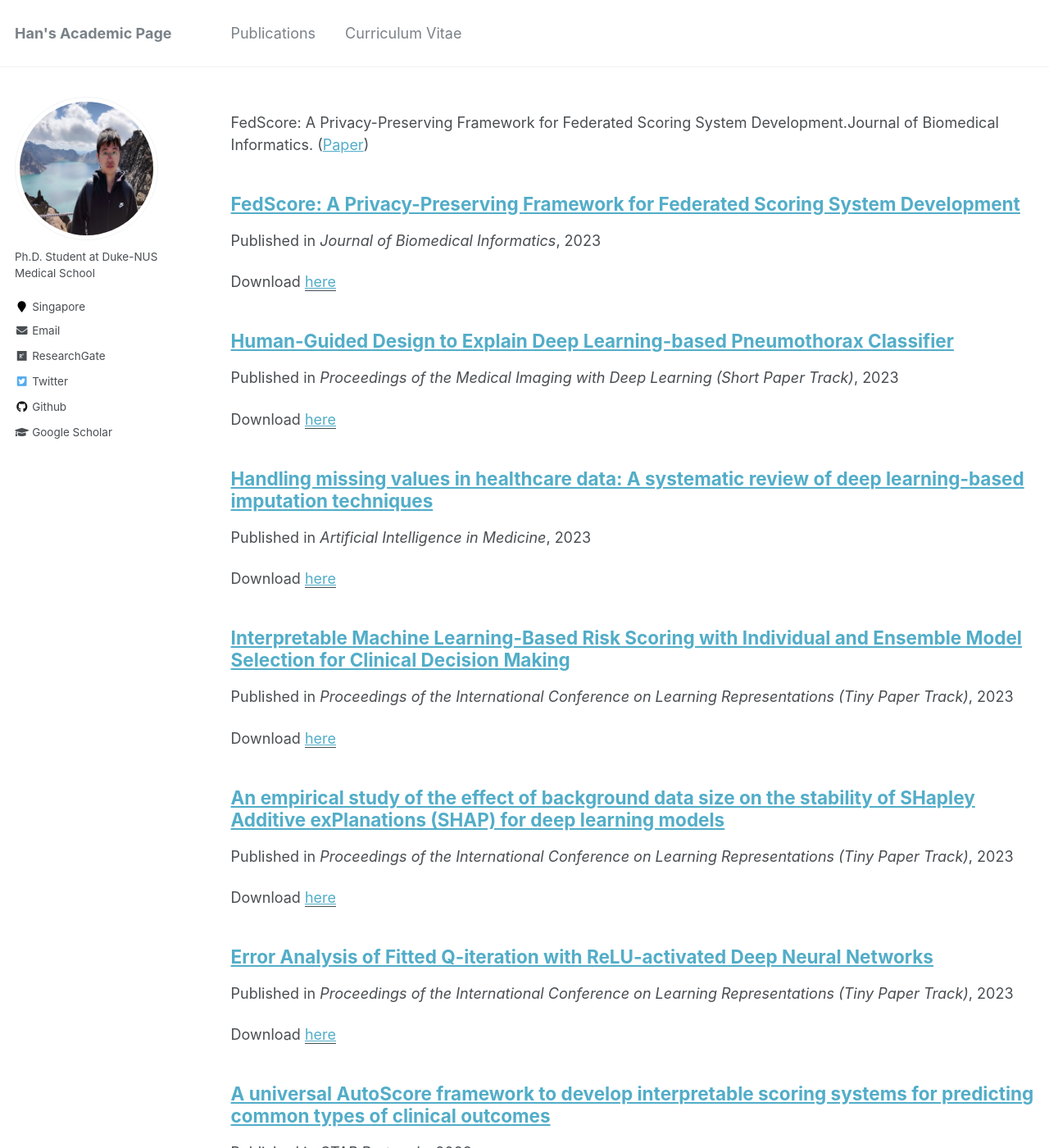
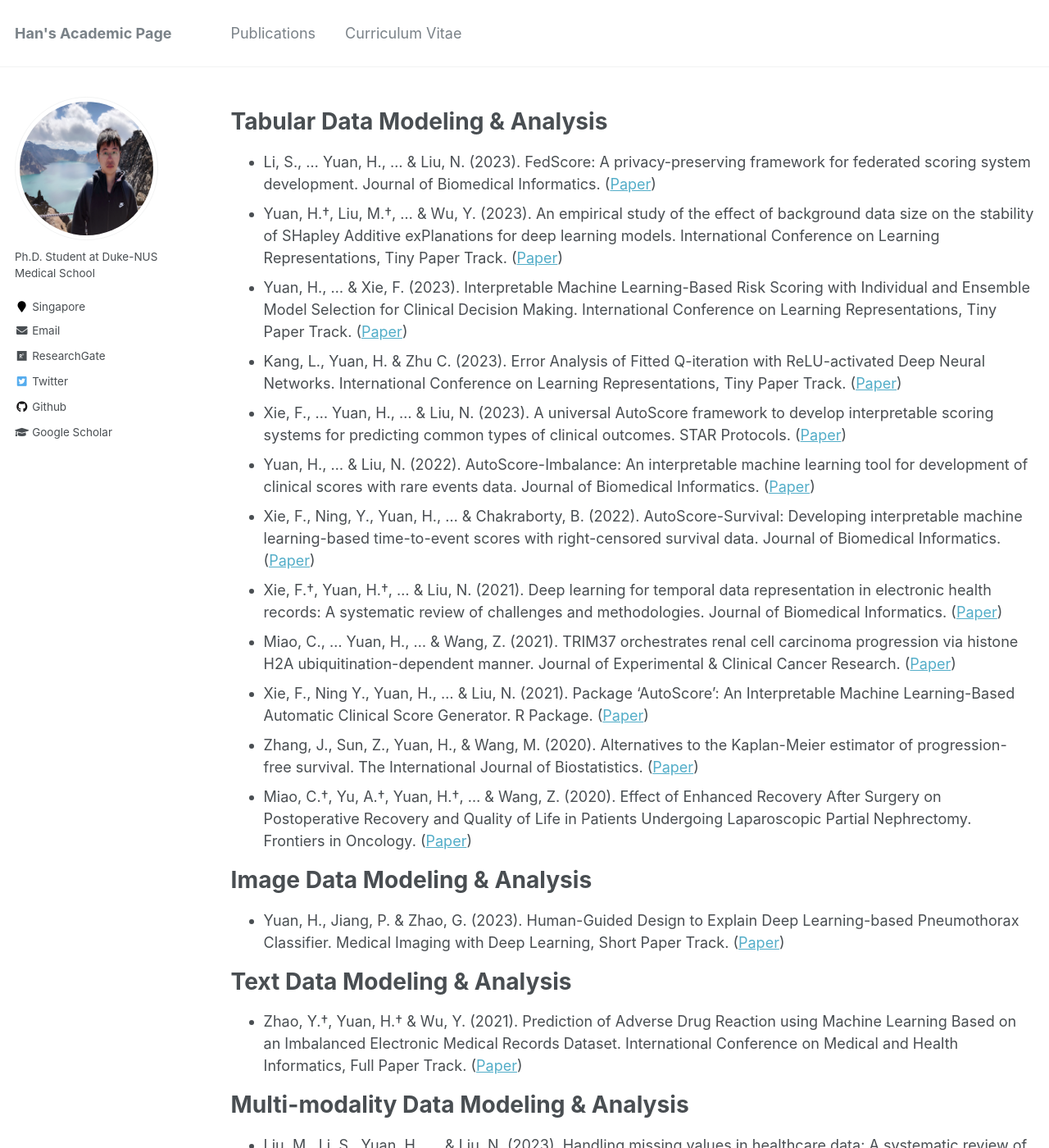
Before and after one commit to Han-Yuan-Med/Han-Yuan-Med.github.io, a Jekyll site: the page built from _pages/publications.md, in a window 1280 px wide and 1400 px high. Shown: the whole window at 82% size. Built offline with Jekyll 4.4.1, drawn with Linux system fonts in a browser that asks for light colours; some of the changed text lies outside the part shown.

Commit message:
Update publications.md

```diff
--- a/_pages/publications.md
+++ b/_pages/publications.md
@@ -4,13 +4,25 @@ title: ""
 permalink: /publications/
 author_profile: true
 ---
-FedScore: A Privacy-Preserving Framework for Federated Scoring System Development.Journal of Biomedical Informatics. ([Paper](http://han-yuan-med.github.io/files/FedScore A Privacy-Preserving Framework for Federated Scoring System Development.pdf))
-{% if author.googlescholar %}
-  You can also find my articles on <u><a href="{{author.googlescholar}}">my Google Scholar profile</a>.</u>
-{% endif %}
+# Tabular Data Modeling & Analysis
+* Li, S., ... Yuan, H., ... & Liu, N. (2023). FedScore: A privacy-preserving framework for federated scoring system development. Journal of Biomedical Informatics. ([Paper](http://han-yuan-med.github.io/files/FedScore A Privacy-Preserving Framework for Federated Scoring System Development.pdf))
+* Yuan, H.†, Liu, M.†, … & Wu, Y. (2023). An empirical study of the effect of background data size on the stability of SHapley Additive exPlanations for deep learning models. International Conference on Learning Representations, Tiny Paper Track. ([Paper]('http://han-yuan-med.github.io/files/An empirical study of the effect of background data size on the stability of SHapley Additive exPlanations (SHAP) for deep learning models.pdf))
+* Yuan, H., … & Xie, F. (2023). Interpretable Machine Learning-Based Risk Scoring with Individual and Ensemble Model Selection for Clinical Decision Making. International Conference on Learning Representations, Tiny Paper Track. ([Paper](http://han-yuan-med.github.io/files/Interpretable Machine Learning-Based Risk Scoring with Individual and Ensemble Model Selection for Clinical Decision Making.pdf))
+* Kang, L., Yuan, H. & Zhu C. (2023). Error Analysis of Fitted Q-iteration with ReLU-activated Deep Neural Networks. International Conference on Learning Representations, Tiny Paper Track. ([Paper](http://han-yuan-med.github.io/files/Error Analysis of Fitted Q-iteration with ReLU-Activated Deep Neural Networks.pdf))
+* Xie, F., ... Yuan, H., ... & Liu, N. (2023). A universal AutoScore framework to develop interpretable scoring systems for predicting common types of clinical outcomes. STAR Protocols. ([Paper](http://han-yuan-med.github.io/files/A universal AutoScore framework to develop interpretable scoring systems for predicting common types of clinical outcomes.pdf))
+* Yuan, H., ... & Liu, N. (2022). AutoScore-Imbalance: An interpretable machine learning tool for development of clinical scores with rare events data. Journal of Biomedical Informatics. ([Paper](http://han-yuan-med.github.io/files/AutoScore-Imbalance An interpretable machine learning tool for development of clinical scores with rare events data.pdf))
+* Xie, F., Ning, Y., Yuan, H., ... & Chakraborty, B. (2022). AutoScore-Survival: Developing interpretable machine learning-based time-to-event scores with right-censored survival data. Journal of Biomedical Informatics. ([Paper](http://han-yuan-med.github.io/files/AutoScore-Survival Developing interpretable machine learning-based time-to-event scores with right-censored survival data.pdf))
+* Xie, F.†, Yuan, H.†, ... & Liu, N. (2021). Deep learning for temporal data representation in electronic health records: A systematic review of challenges and methodologies. Journal of Biomedical Informatics. ([Paper](http://han-yuan-med.github.io/files/Deep learning for temporal data representation in electronic health records A systematic review of challenges and methodologies.pdf))
+* Miao, C., ... Yuan, H., ... & Wang, Z. (2021). TRIM37 orchestrates renal cell carcinoma progression via histone H2A ubiquitination-dependent manner. Journal of Experimental & Clinical Cancer Research. ([Paper](http://han-yuan-med.github.io/files/TRIM37 orchestrates renal cell carcinoma progression via histone h2a ubiquitination-dependent manner.pdf))
+* Xie, F., Ning Y., Yuan, H., ... & Liu, N. (2021). Package 'AutoScore': An Interpretable Machine Learning-Based Automatic Clinical Score Generator. R Package. ([Paper](http://han-yuan-med.github.io/files/Package AutoScore.pdf))
+* Zhang, J., Sun, Z., Yuan, H., & Wang, M. (2020). Alternatives to the Kaplan-Meier estimator of progression-free survival. The International Journal of Biostatistics. ([Paper](http://han-yuan-med.github.io/files/Alternatives to the Kaplan–Meier estimator of progression-free survival.pdf))
+* Miao, C.†, Yu, A.†, Yuan, H.†, ... & Wang, Z. (2020). Effect of Enhanced Recovery After Surgery on Postoperative Recovery and Quality of Life in Patients Undergoing Laparoscopic Partial Nephrectomy. Frontiers in Oncology. ([Paper](http://han-yuan-med.github.io/files/Effect of Enhanced Recovery After Surgery on Postoperative Recovery and Quality of Life in Patients Undergoing Laparoscopic Partial Nephrectomy.pdf))
 
-{% include base_path %}
+# Image Data Modeling & Analysis
+* Yuan, H., Jiang, P. & Zhao, G. (2023). Human-Guided Design to Explain Deep Learning-based Pneumothorax Classifier. Medical Imaging with Deep Learning, Short Paper Track. ([Paper](http://han-yuan-med.github.io/files/Human-Guided Design to Explain Deep Learning-based Pneumothorax Classifier.pdf))
 
-{% for post in site.publications reversed %}
-  {% include archive-single.html %}
-{% endfor %}
+# Text Data Modeling & Analysis
+* Zhao, Y.†, Yuan, H.† & Wu, Y. (2021). Prediction of Adverse Drug Reaction using Machine Learning Based on an Imbalanced Electronic Medical Records Dataset. International Conference on Medical and Health Informatics, Full Paper Track. ([Paper](http://han-yuan-med.github.io/files/Prediction of Adverse Drug Reaction using Machine Learning and Deep Learning Based on an Imbalanced Electronic Medical Records Dataset.pdf))
+
+# Multi-modality Data Modeling & Analysis
+* Liu, M., Li, S., Yuan, H., ... & Liu, N. (2023). Handling missing values in healthcare data: A systematic review of deep learning-based imputation techniques. Artificial Intelligence in Medicine. ([Paper](http://han-yuan-med.github.io/files/Handling missing values in healthcare data A systematic review of deep learning-based imputation techniques.pdf))
```
